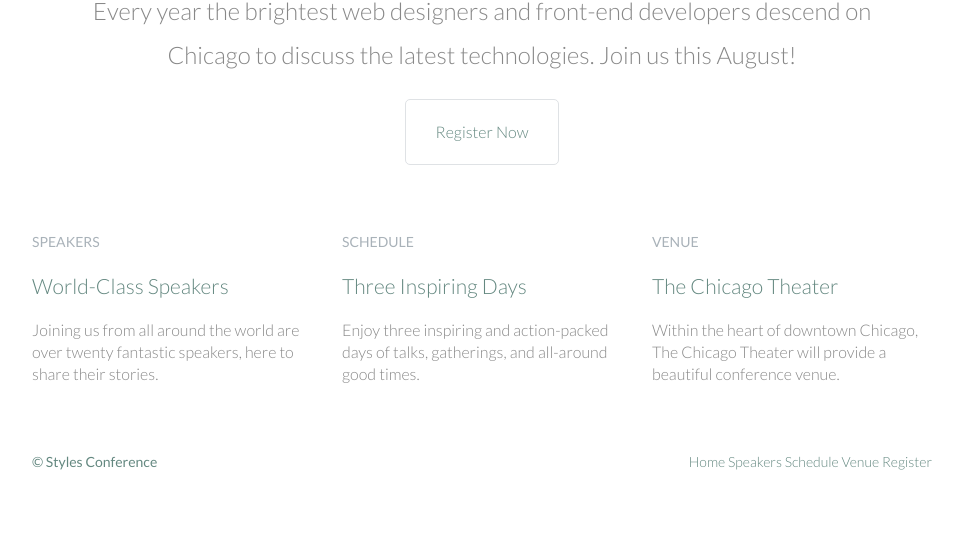
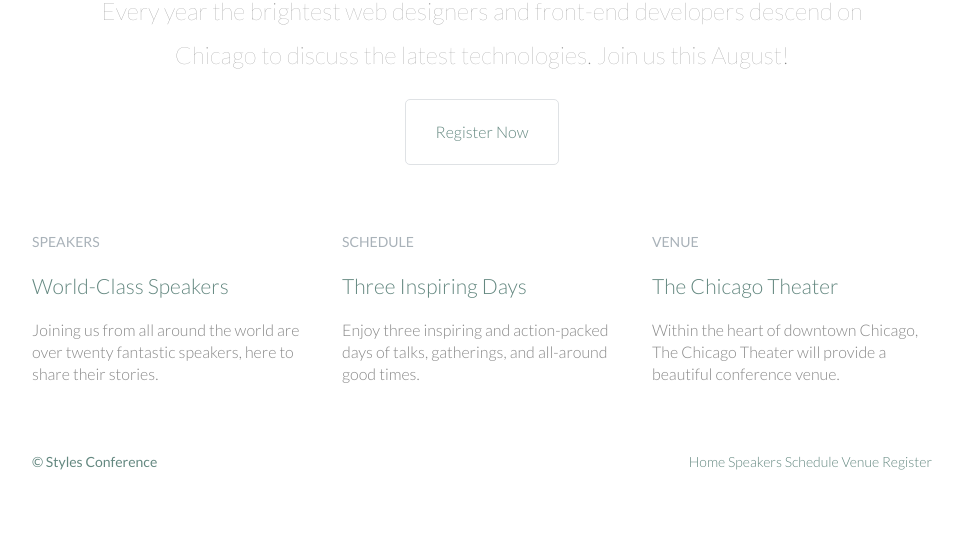
Before and after one commit to WildMountainAir/styleconference, a plain HTML site: page index.html in a window 1280 px wide. Shown: the part 253-800 px from the top of the page, without its empty margins (158-1121 px from the left). Drawn offline with Linux system fonts and the light colour scheme.

Commit message:
Added font weight to .hero p class

```diff
--- a/assets/stylesheets/main.css
+++ b/assets/stylesheets/main.css
@@ -246,6 +246,7 @@
 
 .hero p {
   font-size: 24px;
+  font-weight: 100;
 }
 
 /*
```
